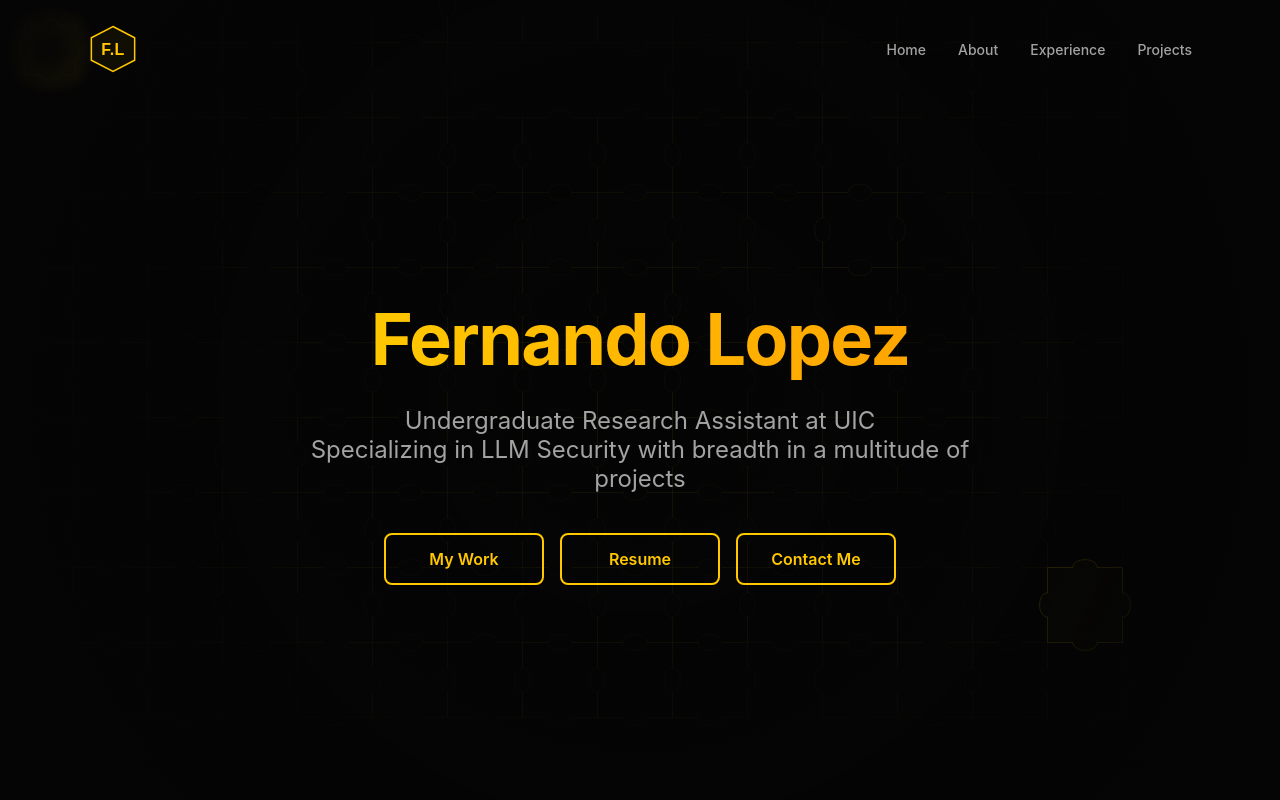
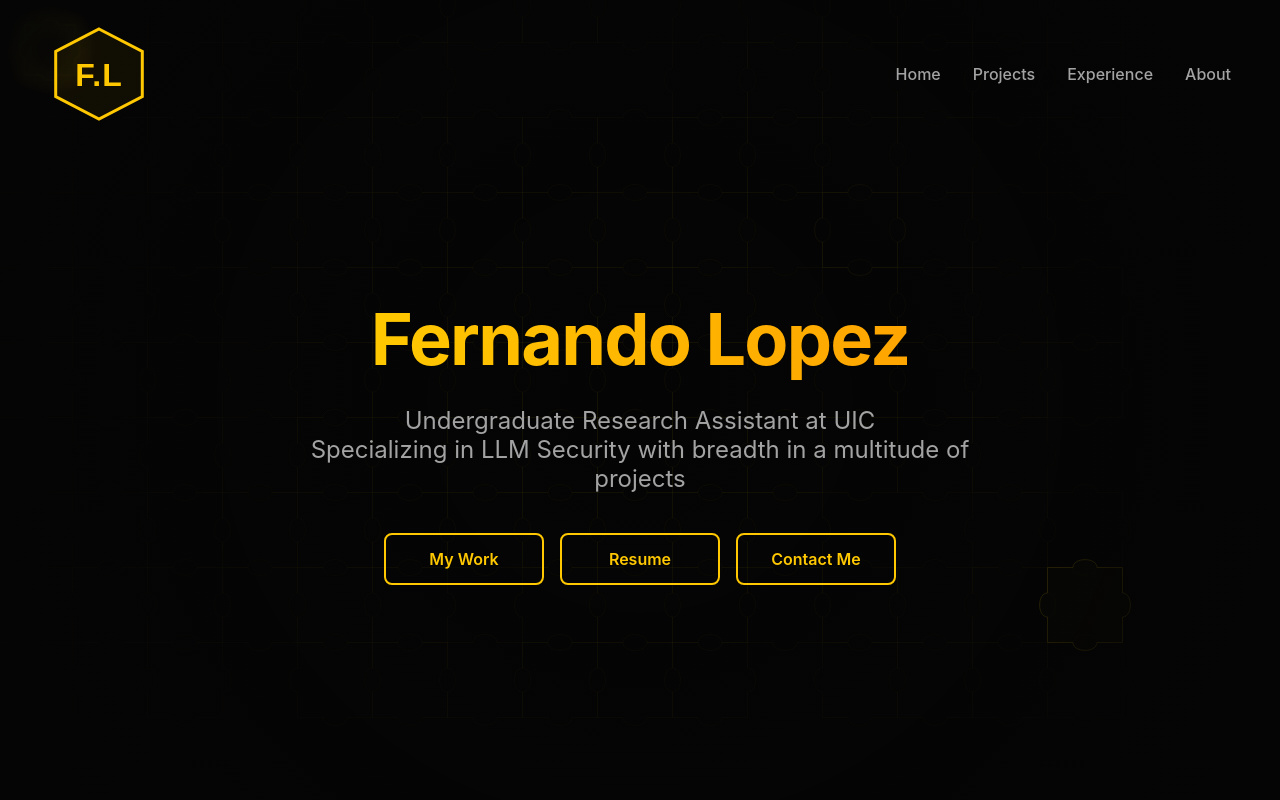
Before and after one commit to FernandoLpz0911/Personal-Webpage, a React (Vite) app in the folder PersonalWebpage/: page / in a window 1280 px wide. Shown: the top 800 px of the page. Built offline with nearby package versions, Linux system fonts and the light colour scheme.

Commit message:
changed margins and changed the navigation  link ordering

```diff
--- a/PersonalWebpage/src/components/Navbar.jsx
+++ b/PersonalWebpage/src/components/Navbar.jsx
@@ -4,9 +4,9 @@ import '../styles/Navbar.css';
 
 const navLinks = [
   { name: 'Home', href: '#home' },
+  { name: 'Projects', href: '#projects' },
+  { name: 'Experience', href: '#experience' },
   { name: 'About', href: '#about' },
-  { name: 'Experience', href: '#experience' },
-  { name: 'Projects', href: '#projects' },
 ];
 
 const Navbar = () => {
@@ -24,7 +24,7 @@ const Navbar = () => {
     <nav className={`navbar ${scrolled ? 'scrolled' : ''}`}>
       <div className="nav-container">
         <a href="#home" className="nav-logo" aria-label="Home">
-          <Logo width={50} height={50} />
+          <Logo width={100} height={100} />
         </a>
         <ul className="nav-menu">
           {navLinks.map((link) => (
--- a/PersonalWebpage/src/styles/Navbar.css
+++ b/PersonalWebpage/src/styles/Navbar.css
@@ -19,8 +19,7 @@
 }
 
 .nav-container {
-  max-width: var(--spacing-container);
-  margin: 0 auto;
+  margin: 0px 25px 0px 25px;
   padding: 0 1.5rem;
   display: flex;
   justify-content: space-between;
@@ -56,7 +55,7 @@
 }
 
 .nav-link {
-  font-size: 0.875rem;
+  font-size: 1rem;
   font-weight: 500;
   color: var(--color-text-secondary);
   transition: color 0.2s;
```
